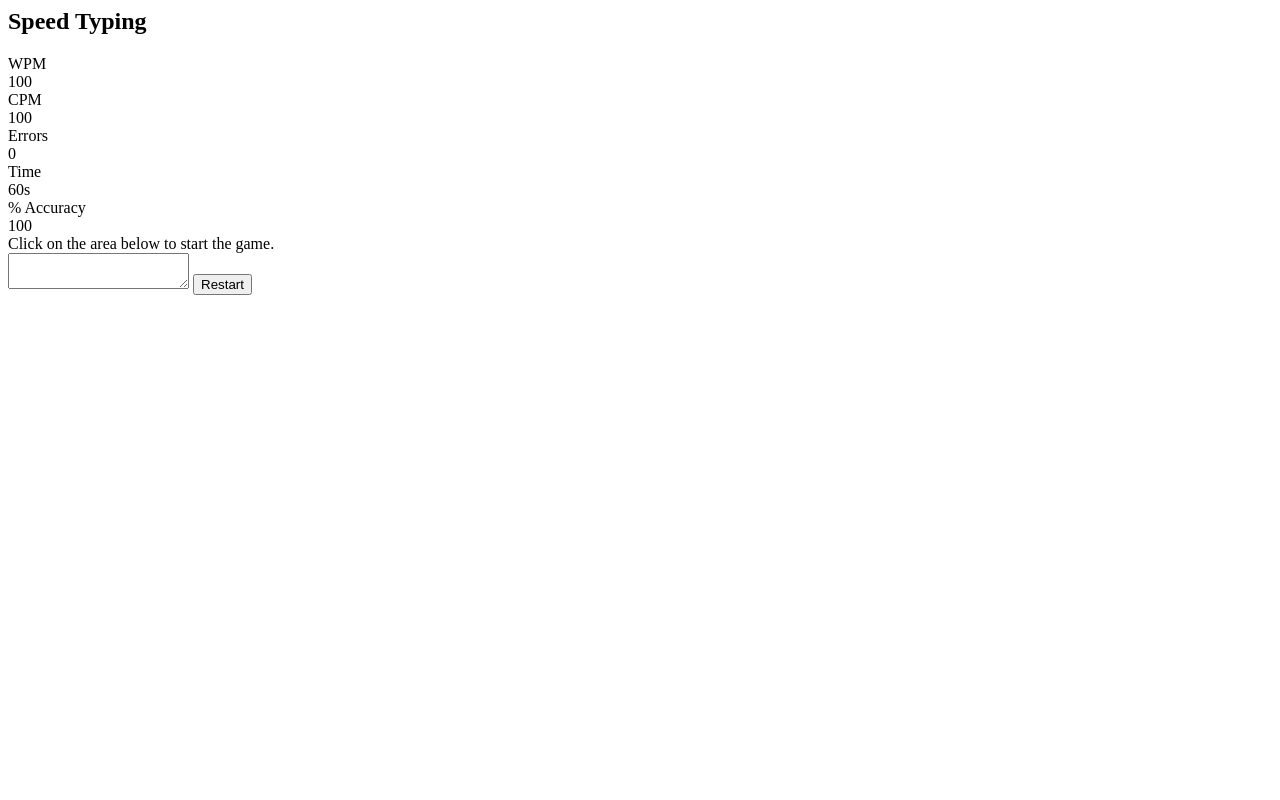
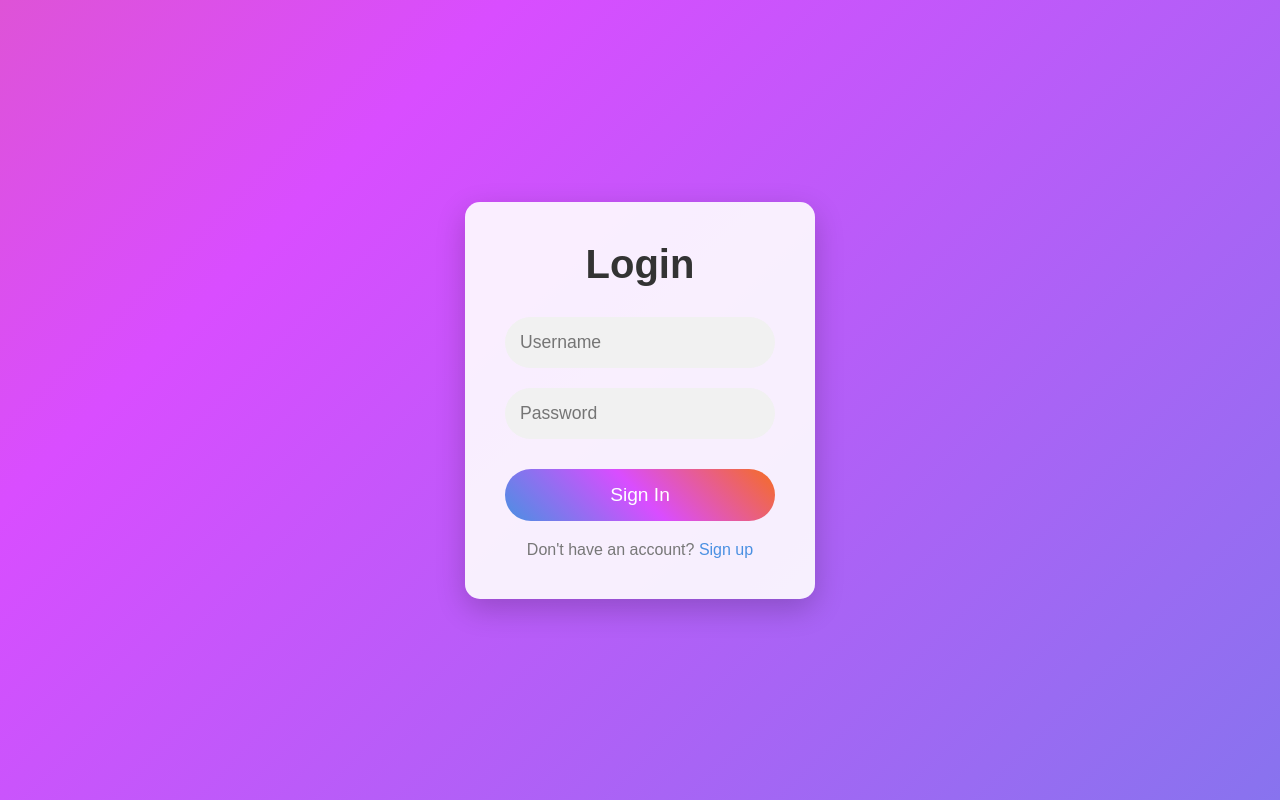
Before and after one commit to ADARSH-JANAGARI/ADARSH-JANAGARI.github.io, a plain HTML site: page index.html in a window 1280 px wide. Drawn offline with Linux system fonts and the light colour scheme.

Commit message:
Update index.html

```diff
--- a/index.html
+++ b/index.html
@@ -1,51 +1,108 @@
-      <html lang="en">
-  <head>
-    <title>Simple Speed Typer</title>
+<!DOCTYPE html>
+<html lang="en">
+<head>
+  <meta charset="UTF-8">
+  <meta name="viewport" content="width=device-width, initial-scale=1.0">
+  <title>Login Page</title>
+  <style>
+    * {
+      margin: 0;
+      padding: 0;
+      box-sizing: border-box;
+      font-family: 'Arial', sans-serif;
+    }
 
-    <!-- link the CSS file here -->
-    <link rel="stylesheet" href="style.css" />
-  </head>
-  <body>
-    <div class="container">
-      <div class="heading">
-        <h2>Speed Typing</h2>
-      </div>
-      <div class="header">
-        <div class="wpm">
-          <div class="header_text">WPM</div>
-          <div class="curr_wpm">100</div>
-        </div>
+    body {
+      display: flex;
+      justify-content: center;
+      align-items: center;
+      height: 100vh;
+      background: linear-gradient(135deg, #f5a623, #f56d23, #d94dff, #4a90e2);
+      background-size: 400% 400%;
+      animation: gradientBG 10s ease infinite;
+    }
 
-        <div class="cpm">
-          <div class="header_text">CPM</div>
-          <div class="curr_cpm">100</div>
-        </div>
-        <div class="errors">
-          <div class="header_text">Errors</div>
-          <div class="curr_errors">0</div>
-        </div>
-        <div class="timer">
-          <div class="header_text">Time</div>
-          <div class="curr_time">60s</div>
-        </div>
-        <div class="accuracy">
-          <div class="header_text">% Accuracy</div>
-          <div class="curr_accuracy">100</div>
-        </div>
-      </div>
+    @keyframes gradientBG {
+      0% { background-position: 0% 50%; }
+      50% { background-position: 100% 50%; }
+      100% { background-position: 0% 50%; }
+    }
 
-      <div class="quote">Click on the area below to start the game.</div>
-      <textarea
-        class="input_area"
-        placeholder="start typing here..."
-        oninput="processCurrentText()"
-        onfocus="startGame()"
-      >
-      </textarea>
-      <button class="restart_btn" onclick="resetValues()">Restart</button>
-    </div>
+    .login-container {
+      background-color: rgba(255, 255, 255, 0.9);
+      padding: 40px;
+      border-radius: 15px;
+      box-shadow: 0 10px 30px rgba(0, 0, 0, 0.2);
+      text-align: center;
+      width: 350px;
+    }
 
-    <!-- link the JavaScript file here -->
-    <script src="script.js"></script>
-  </body>
+    .login-container h1 {
+      font-size: 2.5rem;
+      color: #333;
+      margin-bottom: 20px;
+    }
+
+    .login-container input[type="text"],
+    .login-container input[type="password"] {
+      width: 100%;
+      padding: 15px;
+      margin: 10px 0;
+      border: none;
+      border-radius: 30px;
+      background-color: #f1f1f1;
+      font-size: 1.1rem;
+      transition: background 0.3s ease;
+    }
+
+    .login-container input[type="text"]:focus,
+    .login-container input[type="password"]:focus {
+      background-color: #e0e0e0;
+      outline: none;
+    }
+
+    .login-container button {
+      background: linear-gradient(45deg, #4a90e2, #d94dff, #f56d23);
+      border: none;
+      color: white;
+      padding: 15px;
+      margin-top: 20px;
+      width: 100%;
+      border-radius: 30px;
+      font-size: 1.2rem;
+      cursor: pointer;
+      transition: background 0.5s ease;
+    }
+
+    .login-container button:hover {
+      background: linear-gradient(45deg, #f56d23, #d94dff, #4a90e2);
+    }
+
+    .login-container p {
+      margin-top: 20px;
+      font-size: 1rem;
+      color: #777;
+    }
+
+    .login-container a {
+      color: #4a90e2;
+      text-decoration: none;
+    }
+
+    .login-container a:hover {
+      text-decoration: underline;
+    }
+  </style>
+</head>
+<body>
+  <div class="login-container">
+    <h1>Login</h1>
+    <form action="#">
+      <input type="text" placeholder="Username" required>
+      <input type="password" placeholder="Password" required>
+      <button type="submit">Sign In</button>
+    </form>
+    <p>Don't have an account? <a href="#">Sign up</a></p>
+  </div>
+</body>
 </html>
```
